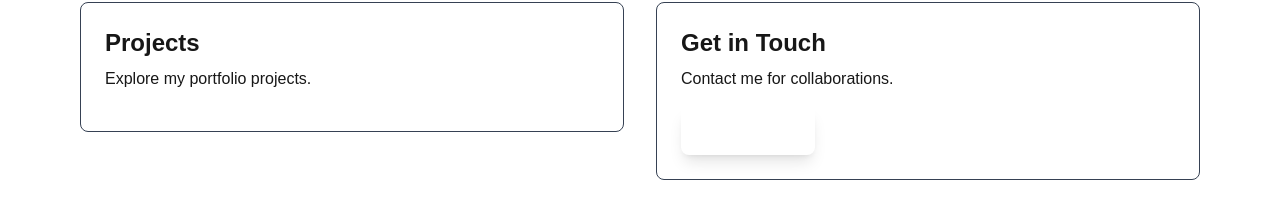
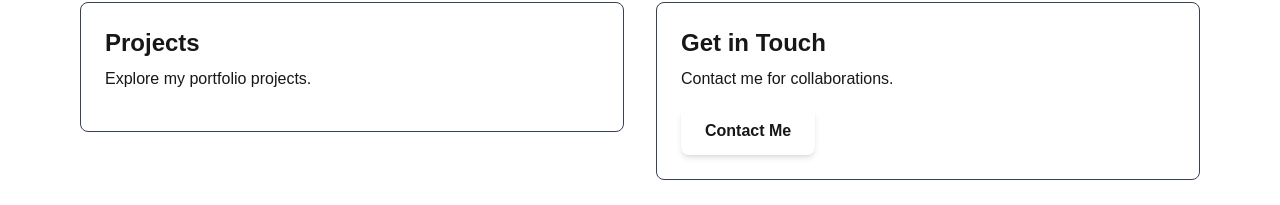
Before and after one commit to mattg101/mlg-portfolio, a Next.js app: page / in a window 1280 px wide. Shown: the part 556-761 px from the top of the page. Built offline with nearby package versions, Linux system fonts and the light colour scheme.

Commit message:
feat: Button.tsx

```diff
--- a/src/components/Button.tsx
+++ b/src/components/Button.tsx
@@ -2,25 +2,20 @@
 // @ts-nocheck
 'use client';
 
-import { useRouter } from 'next/navigation';
+
 import { motion } from 'framer-motion';
+import Link from 'next/link';
 
-interface ButtonProps {
-  href: string;
-  children: React.ReactNode;
-}
-
-export default function Button({ href, children }: ButtonProps) {
-  const router = useRouter();
+export default function Button({ href, children }) {
   return (
+    <Link href={href}>
       <motion.button
-      type="button"
-      onClick={() => router.push(href)}
         whileHover={{ scale: 1.05 }}
         whileTap={{ scale: 0.95 }}
-      className="inline-block px-6 py-3 bg-lava text-background font-semibold rounded-lg shadow-lg hover:bg-lava/90 transition cursor-pointer"
+        className="px-6 py-3 bg-accent text-midnight font-semibold rounded-lg shadow-md hover:bg-accent/90 transition"
       >
         {children}
       </motion.button>
+    </Link>
   );
 }
```
Lines whose indentation alone changed are shown as unchanged.
